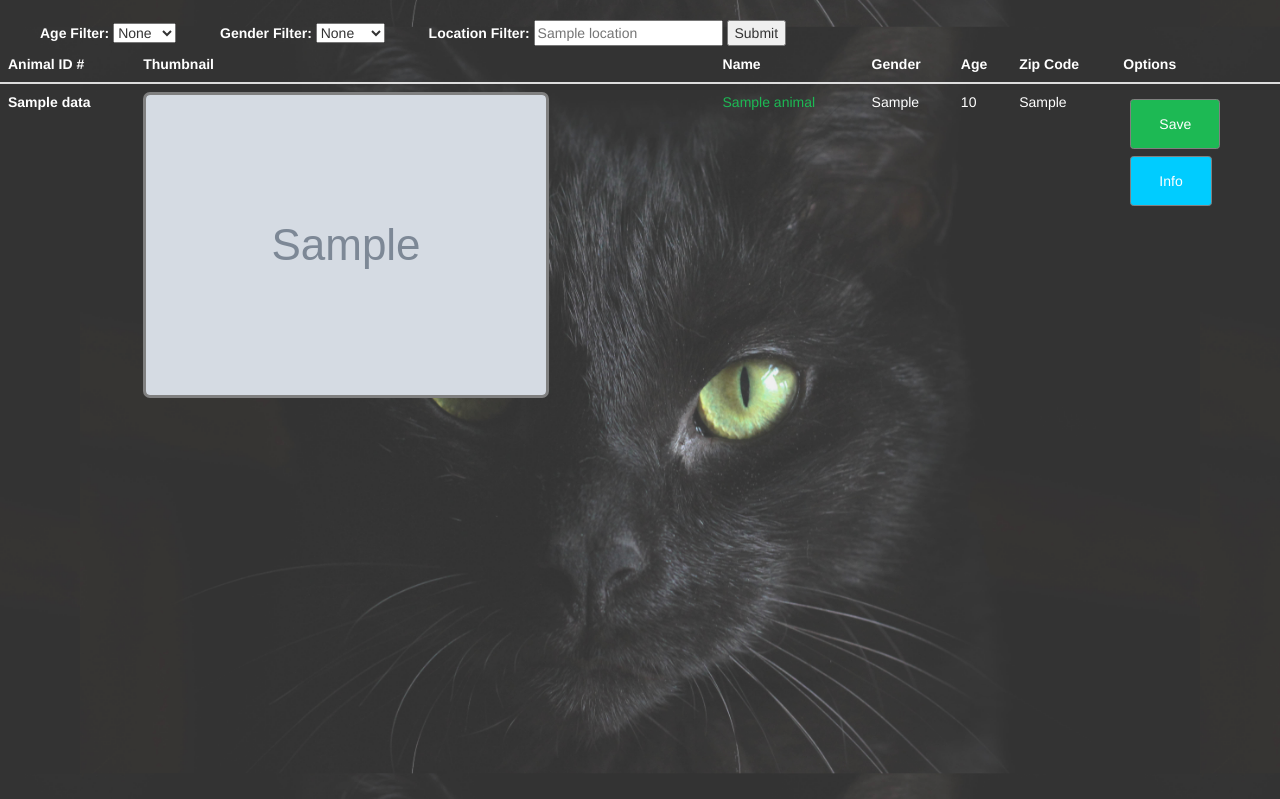
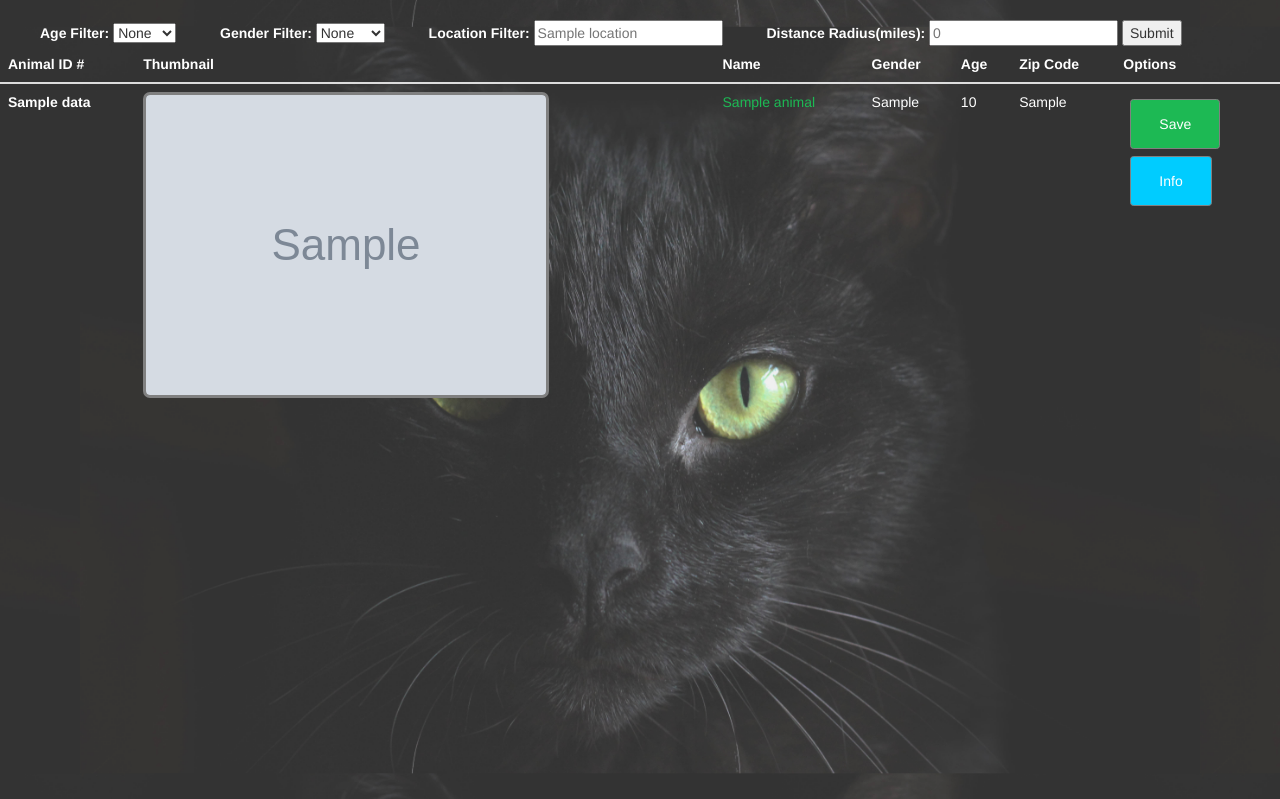
Before and after one commit to juangw/rescue-groups, a Python web app: template api_projects/templates/animals.html in a window 1280 px wide. Shown: the part 98-897 px from the top of the page. Run offline with Jinja, Linux system fonts and the light colour scheme; the template is opened without the code that fills it: most values are stand-ins (such as "Sample title", 1, 10 or a date in 2020); grey boxes marked "Sample" are stand-in pictures; some libraries are stand-ins or nearby versions.

Commit message:
add radius search

```diff
--- a/api_projects/templates/animals.html
+++ b/api_projects/templates/animals.html
@@ -34,7 +34,11 @@
             {% if location %}
                 <p style="text-indent: 40px">Searching for cats in {{ location }}</p>
             {% else %}
-                <p style="text-indent: 40px">Searching for cats in 48105</p>
+                {% if distance %}
+                    <p style="text-indent: 40px">Searching for cats in 48105 with radius of {{ distance }} miles</p>
+                {% else %}
+                    <p style="text-indent: 40px">Searching for cats in 48105 with radius of 0 miles</p>
+                {% endif %}
             {% endif %}
         </div>
     </header>
@@ -98,6 +102,8 @@
             {% else %}
                 <input name="location" type="text" placeholder="48105">
             {% endif %}
+            <label style="text-indent: 40px">Distance Radius(miles):</label>
+            <input name="distance" type="text" placeholder="0">
             <input type="submit">
         </form>
         <table class="table table-dark">
```
Also changed, not shown: api_projects/app.py (+11 -1 lines).
